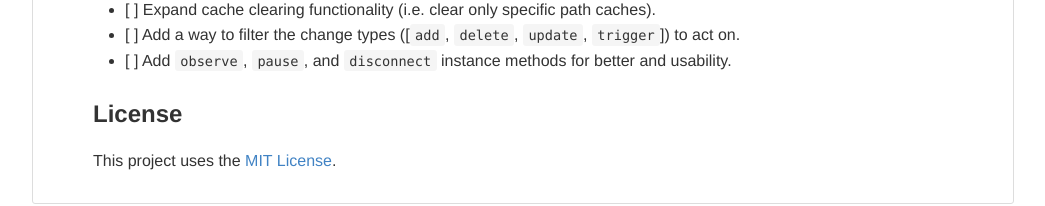
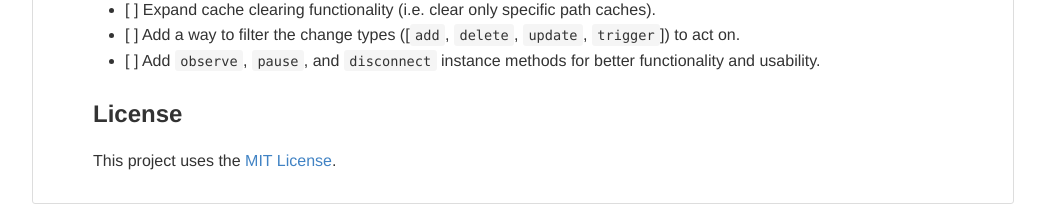
Before and after one commit to cgabriel5/monitorjs, a website: page markdown/preview/README.html in a window 1280 px wide. Shown: the part 8046-8252 px from the top of the page, without its empty margins (117-1162 px from the left). Drawn offline with Linux system fonts and the light colour scheme.

Commit message:
docs: Update README.md
Minor README.md fix.

```diff
--- a/markdown/preview/README.html
+++ b/markdown/preview/README.html
@@ -362,7 +362,7 @@
 <li>[ ] Implement listener namespaces for <code>instance.on</code> method.</li>
 <li>[ ] Expand cache clearing functionality (i.e. clear only specific path caches).</li>
 <li>[ ] Add a way to filter the change types ([<code>add</code>, <code>delete</code>, <code>update</code>, <code>trigger</code>]) to act on.</li>
-<li>[ ] Add <code>observe</code>, <code>pause</code>, and <code>disconnect</code> instance methods for better  and usability.</li>
+<li>[ ] Add <code>observe</code>, <code>pause</code>, and <code>disconnect</code> instance methods for better functionality and usability.</li>
 </ul>
 <p><a name="license"></a></p>
 <h3 id="license">License</h3>
```
Also changed, not shown: README.md.
